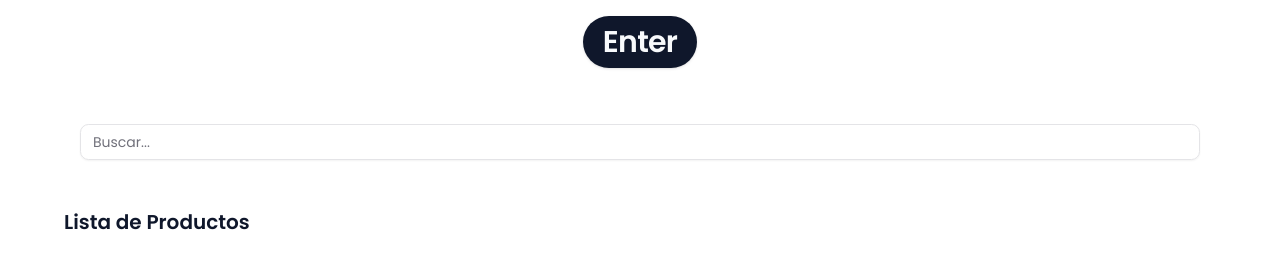
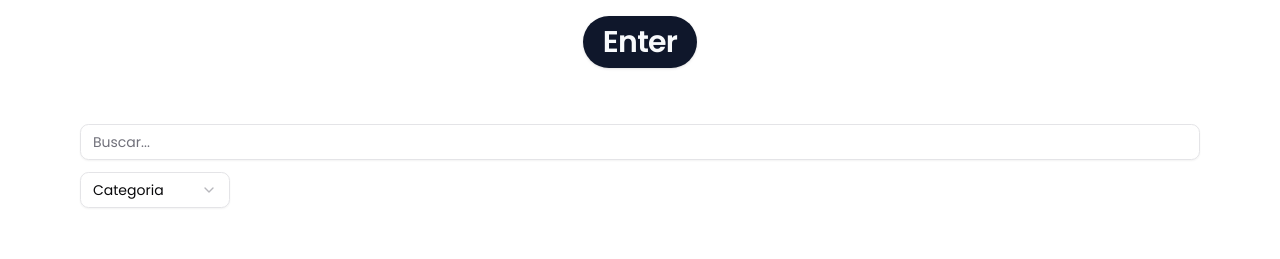
Before and after one commit to RonaldDev0/Alma, a Next.js app: page /list in a window 1280 px wide. Shown: the top 259 px of the page. Built offline with nearby package versions, Linux system fonts and the light colour scheme; no server answers; the database is empty.

Commit message:
feat: add filter

```diff
--- a/package.json
+++ b/package.json
@@ -16,6 +16,7 @@
     "@radix-ui/react-dialog": "^1.1.15",
     "@radix-ui/react-dropdown-menu": "^2.1.16",
     "@radix-ui/react-label": "^2.1.8",
+    "@radix-ui/react-select": "^2.2.6",
     "@radix-ui/react-separator": "^1.1.8",
     "@radix-ui/react-slot": "^1.2.4",
     "@radix-ui/react-tooltip": "^1.2.8",
--- a/src/app/(public)/list/page.tsx
+++ b/src/app/(public)/list/page.tsx
@@ -7,7 +7,7 @@
 
   const { data, error } = await supabase
     .from('product-list')
-    .select('id, reference, brand, stock')
+    .select('id, reference, brand, stock, family')
     .order('reference', { ascending: true })
 
   const records = (data ?? []) as TRecord[]
--- a/src/app/(public)/list/search.tsx
+++ b/src/app/(public)/list/search.tsx
@@ -4,6 +4,13 @@
 import { useState, useMemo, useEffect } from 'react'
 import { Input } from '@/components/ui/input'
 import { TableData, type TRecord } from './table'
+import {
+  Select,
+  SelectContent,
+  SelectItem,
+  SelectTrigger,
+  SelectValue,
+} from '@/components/ui/select'
 
 type IProps = {
   records: TRecord[]
@@ -12,6 +19,7 @@
 export function Data({ records }: IProps) {
   const [input, setInput] = useState('')
   const [debouncedInput, setDebouncedInput] = useState('')
+  const [selectedCategory, setCategory] = useState()
 
   useEffect(() => {
     const handler = setTimeout(() => {
@@ -26,14 +34,26 @@
   }
 
   const filteredData = useMemo(() => {
-    if (!debouncedInput) return records
-    const lowerInput = debouncedInput.toLowerCase()
-    return records.filter(
-      record =>
-        record.reference.toLowerCase().includes(lowerInput) ||
-        record.brand.toLowerCase().includes(lowerInput)
-    )
-  }, [debouncedInput, records])
+    const lowerInput = debouncedInput?.toLowerCase()
+    const shouldFilterCategory = selectedCategory && selectedCategory !== 'category'
+
+    return records.filter(record => {
+      if (lowerInput) {
+        const matchesInput =
+          record.reference.toLowerCase().includes(lowerInput) ||
+          record.brand.toLowerCase().includes(lowerInput)
+
+        if (!matchesInput) return false
+      }
+
+      if (shouldFilterCategory) {
+        return record.family.trim() === selectedCategory
+      }
+
+      return true
+    })
+  }, [debouncedInput, selectedCategory, records])
+
 
   return (
     <>
@@ -42,7 +62,21 @@
           placeholder='Buscar...'
           value={input}
           onChange={handleChange}
+          className='mb-3'
         />
+        <Select
+          defaultValue='category'
+          onValueChange={(category: any) => setCategory(category)}
+        >
+          <SelectTrigger className='w-[150px]'>
+            <SelectValue placeholder='Categoria' />
+          </SelectTrigger>
+          <SelectContent>
+            <SelectItem value='category'>Categoria</SelectItem>
+            <SelectItem value='REPUESTOS'>Repuestos</SelectItem>
+            <SelectItem value='SUMINISTROS'>Suministros</SelectItem>
+          </SelectContent>
+        </Select>
       </div>
       <div className='flex items-center justify-between mb-4'>
         <h2 className='text-xl font-semibold text-slate-900'>Lista de Productos</h2>
--- a/src/app/(public)/list/table.tsx
+++ b/src/app/(public)/list/table.tsx
@@ -15,6 +15,7 @@
   reference: string
   brand: string
   stock: number
+  family: 'SUMINISTROS' | 'REPUESTOS'
 }
 
 type IContact = {
--- /dev/null
+++ b/src/components/ui/select.tsx
@@ -0,0 +1,187 @@
+'use client'
+
+import type { ComponentProps } from 'react'
+import * as SelectPrimitive from '@radix-ui/react-select'
+import { CheckIcon, ChevronDownIcon, ChevronUpIcon } from 'lucide-react'
+
+import { cn } from '@/lib/utils'
+
+function Select({
+  ...props
+}: ComponentProps<typeof SelectPrimitive.Root>) {
+  return <SelectPrimitive.Root data-slot='select' {...props} />
+}
+
+function SelectGroup({
+  ...props
+}: ComponentProps<typeof SelectPrimitive.Group>) {
+  return <SelectPrimitive.Group data-slot='select-group' {...props} />
+}
+
+function SelectValue({
+  ...props
+}: ComponentProps<typeof SelectPrimitive.Value>) {
+  return <SelectPrimitive.Value data-slot='select-value' {...props} />
+}
+
+function SelectTrigger({
+  className,
+  size = "default",
+  children,
+  ...props
+}: ComponentProps<typeof SelectPrimitive.Trigger> & {
+  size?: 'sm' | 'default'
+}) {
+  return (
+    <SelectPrimitive.Trigger
+      data-slot='select-trigger'
+      data-size={size}
+      className={cn(
+        "border-input data-placeholder:text-muted-foreground [&_svg:not([class*='text-'])]:text-muted-foreground focus-visible:border-ring focus-visible:ring-ring/50 aria-invalid:ring-destructive/20 dark:aria-invalid:ring-destructive/40 aria-invalid:border-destructive dark:bg-input/30 dark:hover:bg-input/50 flex w-fit items-center justify-between gap-2 rounded-md border bg-transparent px-3 py-2 text-sm whitespace-nowrap shadow-xs transition-[color,box-shadow] outline-none focus-visible:ring-[3px] disabled:cursor-not-allowed disabled:opacity-50 data-[size=default]:h-9 data-[size=sm]:h-8 *:data-[slot=select-value]:line-clamp-1 *:data-[slot=select-value]:flex *:data-[slot=select-value]:items-center *:data-[slot=select-value]:gap-2 [&_svg]:pointer-events-none [&_svg]:shrink-0 [&_svg:not([class*='size-'])]:size-4",
+        className
+      )}
+      {...props}
+    >
+      {children}
+      <SelectPrimitive.Icon asChild>
+        <ChevronDownIcon className='size-4 opacity-50' />
+      </SelectPrimitive.Icon>
+    </SelectPrimitive.Trigger>
+  )
+}
+
+function SelectContent({
+  className,
+  children,
+  position = 'popper',
+  align = 'center',
+  ...props
+}: ComponentProps<typeof SelectPrimitive.Content>) {
+  return (
+    <SelectPrimitive.Portal>
+      <SelectPrimitive.Content
+        data-slot='select-content'
+        className={cn(
+          'bg-popover text-popover-foreground data-[state=open]:animate-in data-[state=closed]:animate-out data-[state=closed]:fade-out-0 data-[state=open]:fade-in-0 data-[state=closed]:zoom-out-95 data-[state=open]:zoom-in-95 data-[side=bottom]:slide-in-from-top-2 data-[side=left]:slide-in-from-right-2 data-[side=right]:slide-in-from-left-2 data-[side=top]:slide-in-from-bottom-2 relative z-50 max-h-(--radix-select-content-available-height) min-w-32 origin-(--radix-select-content-transform-origin) overflow-x-hidden overflow-y-auto rounded-md border shadow-md',
+          position === 'popper' &&
+            'data-[side=bottom]:translate-y-1 data-[side=left]:-translate-x-1 data-[side=right]:translate-x-1 data-[side=top]:-translate-y-1',
+          className
+        )}
+        position={position}
+        align={align}
+        {...props}
+      >
+        <SelectScrollUpButton />
+        <SelectPrimitive.Viewport
+          className={cn(
+            'p-1',
+            position === 'popper' &&
+              'h-(--radix-select-trigger-height) w-full min-w-(--radix-select-trigger-width) scroll-my-1'
+          )}
+        >
+          {children}
+        </SelectPrimitive.Viewport>
+        <SelectScrollDownButton />
+      </SelectPrimitive.Content>
+    </SelectPrimitive.Portal>
+  )
+}
+
+function SelectLabel({
+  className,
+  ...props
+}: ComponentProps<typeof SelectPrimitive.Label>) {
+  return (
+    <SelectPrimitive.Label
+      data-slot='select-label'
+      className={cn('text-muted-foreground px-2 py-1.5 text-xs', className)}
+      {...props}
+    />
+  )
+}
+
+function SelectItem({
+  className,
+  children,
+  ...props
+}: ComponentProps<typeof SelectPrimitive.Item>) {
+  return (
+    <SelectPrimitive.Item
+      data-slot='select-item'
+      className={cn(
+        "focus:bg-accent focus:text-accent-foreground [&_svg:not([class*='text-'])]:text-muted-foreground relative flex w-full cursor-default items-center gap-2 rounded-sm py-1.5 pr-8 pl-2 text-sm outline-hidden select-none data-disabled:pointer-events-none data-disabled:opacity-50 [&_svg]:pointer-events-none [&_svg]:shrink-0 [&_svg:not([class*='size-'])]:size-4 *:[span]:last:flex *:[span]:last:items-center *:[span]:last:gap-2",
+        className
+      )}
+      {...props}
+    >
+      <span className='absolute right-2 flex size-3.5 items-center justify-center'>
+        <SelectPrimitive.ItemIndicator>
+          <CheckIcon className='size-4' />
+        </SelectPrimitive.ItemIndicator>
+      </span>
+      <SelectPrimitive.ItemText>{children}</SelectPrimitive.ItemText>
+    </SelectPrimitive.Item>
+  )
+}
+
+function SelectSeparator({
+  className,
+  ...props
+}: ComponentProps<typeof SelectPrimitive.Separator>) {
+  return (
+    <SelectPrimitive.Separator
+      data-slot='select-separator'
+      className={cn('bg-border pointer-events-none -mx-1 my-1 h-px', className)}
+      {...props}
+    />
+  )
+}
+
+function SelectScrollUpButton({
+  className,
+  ...props
+}: ComponentProps<typeof SelectPrimitive.ScrollUpButton>) {
+  return (
+    <SelectPrimitive.ScrollUpButton
+      data-slot='select-scroll-up-button'
+      className={cn(
+        'flex cursor-default items-center justify-center py-1',
+        className
+      )}
+      {...props}
+    >
+      <ChevronUpIcon className='size-4' />
+    </SelectPrimitive.ScrollUpButton>
+  )
+}
+
+function SelectScrollDownButton({
+  className,
+  ...props
+}: ComponentProps<typeof SelectPrimitive.ScrollDownButton>) {
+  return (
+    <SelectPrimitive.ScrollDownButton
+      data-slot='select-scroll-down-button'
+      className={cn(
+        'flex cursor-default items-center justify-center py-1',
+        className
+      )}
+      {...props}
+    >
+      <ChevronDownIcon className='size-4' />
+    </SelectPrimitive.ScrollDownButton>
+  )
+}
+
+export {
+  Select,
+  SelectContent,
+  SelectGroup,
+  SelectItem,
+  SelectLabel,
+  SelectScrollDownButton,
+  SelectScrollUpButton,
+  SelectSeparator,
+  SelectTrigger,
+  SelectValue
+}
```
Also changed, not shown: 1 other file (tests, documents, lock files or other folders).
